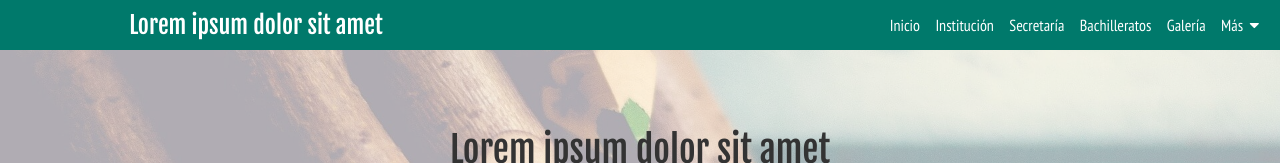
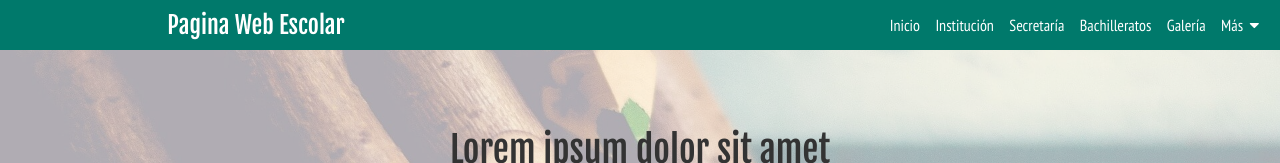
Before and after one commit to Caleb-Parada/paginawebesolar.github.io, a plain HTML site: page index.html in a window 1280 px wide. Shown: the top 163 px of the page. Drawn offline with nearby package versions, Linux system fonts and the light colour scheme.

Commit message:
Update index.html
actualizando textos del header

```diff
--- a/index.html
+++ b/index.html
@@ -24,7 +24,7 @@
 		<!--======================================== Logo(Nombre INS) ========================================-->
 		<div class="full-reset logo">
 			<span class="hidden-lg hidden-md">Lorem</span>
-			<span class="hidden-xs hidden-sm">Lorem ipsum dolor sit amet</span>
+			<span class="hidden-xs hidden-sm">Pagina Web Escolar</span>
 		</div>
 		<!--======================================== Links de navegación ========================================-->
 		<nav class="full-reset navigation">
```
